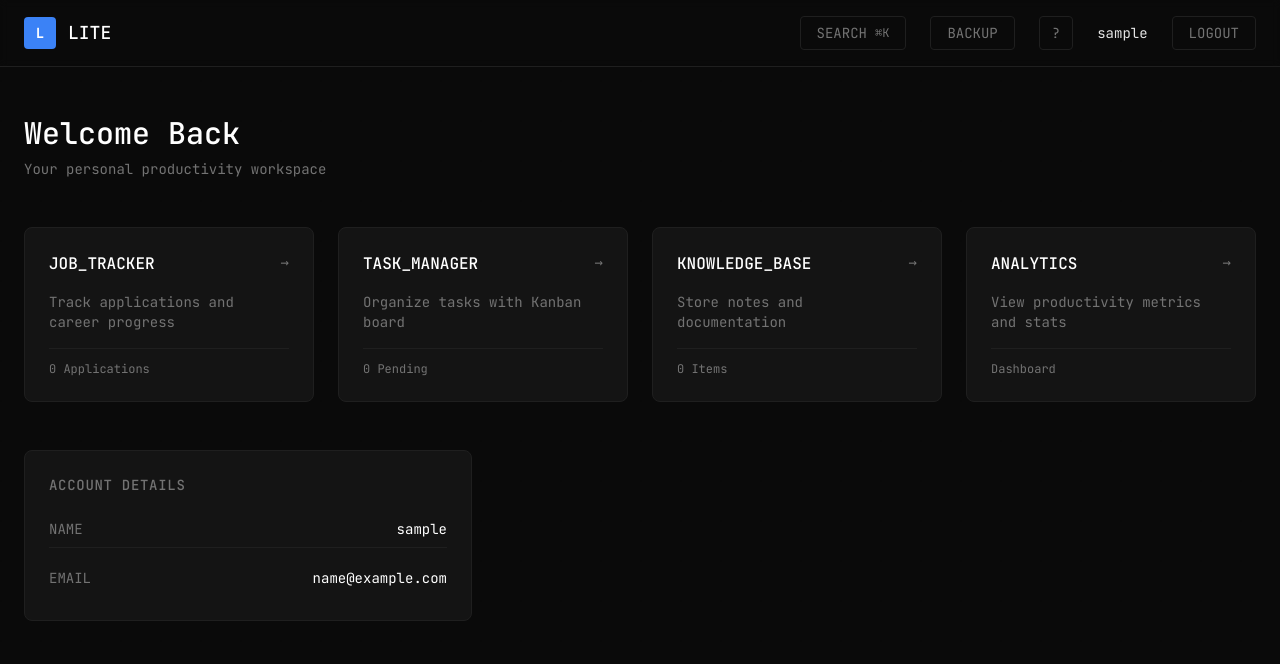
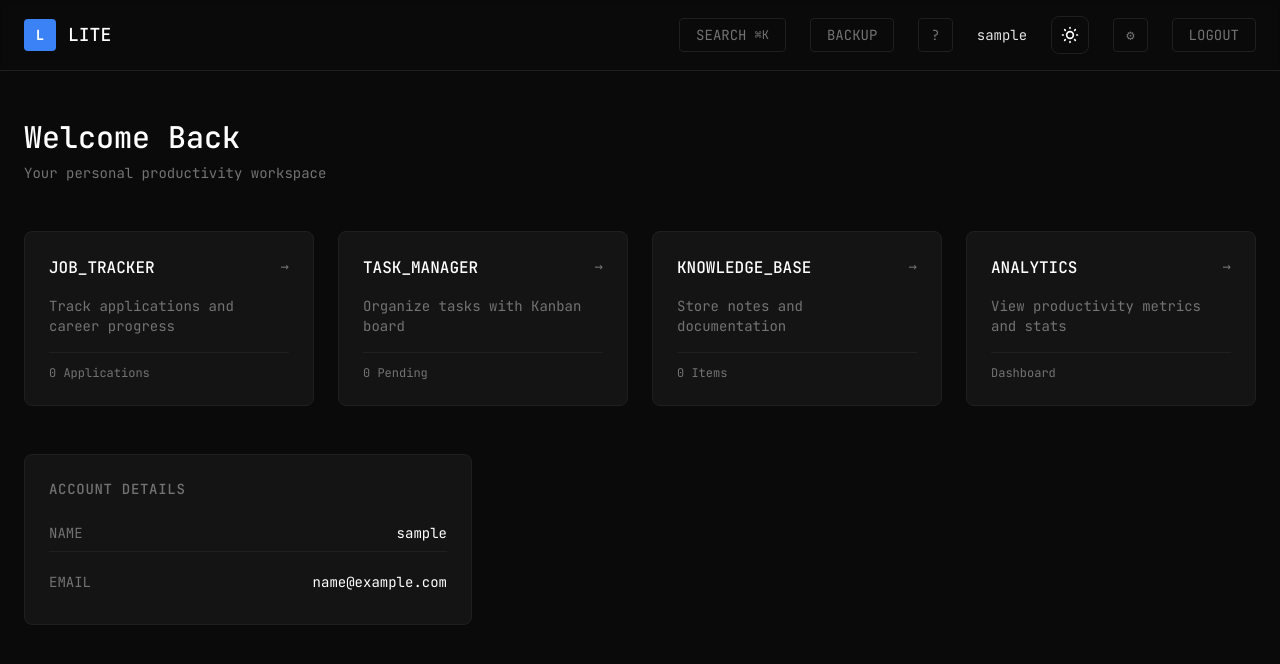
Before and after one commit to Ilyas-exe/LITE, a React (Vite) app in the folder lite-frontend/: page / in a window 1280 px wide. Shown: the top 664 px of the page. Built offline with nearby package versions, Linux system fonts and the light colour scheme; no server answers; sample sign-in values are in the browser's storage.

Commit message:
Add theme toggle and settings button to Dashboard
Introduces a ThemeToggle component and a new button for navigating to the settings page in the Dashboard. Enhances user accessibility to theme switching and settings.

```diff
--- a/lite-frontend/src/pages/Dashboard.jsx
+++ b/lite-frontend/src/pages/Dashboard.jsx
@@ -4,6 +4,7 @@ import { useNavigate } from 'react-router-dom';
 import GlobalSearch from '../components/GlobalSearch';
 import KeyboardShortcutsModal from '../components/KeyboardShortcutsModal';
 import MobileNav from '../components/MobileNav';
+import ThemeToggle from '../components/ThemeToggle';
 import { exportFullBackup, importBackup } from '../utils/exportUtils';
 import { useKeyboardShortcuts } from '../hooks/useKeyboardShortcuts';
 
@@ -175,6 +176,14 @@ const Dashboard = () => {
                         <div className="text-xs md:text-sm text-dark-muted font-mono">
                             <span className="text-dark-text">{user?.username || 'User'}</span>
                         </div>
+                        <ThemeToggle />
+                        <button
+                            onClick={() => navigate('/settings')}
+                            className="text-xs md:text-sm text-dark-muted hover:text-white font-mono transition-colors border border-dark-border hover:border-accent-blue px-2 md:px-3 py-1.5 rounded"
+                            title="Settings"
+                        >
+                            ⚙
+                        </button>
                         <button
                             onClick={handleLogout}
                             className="text-xs md:text-sm text-dark-muted hover:text-white font-mono transition-colors border border-dark-border hover:border-accent-blue px-2 md:px-4 py-1.5 rounded"
```
